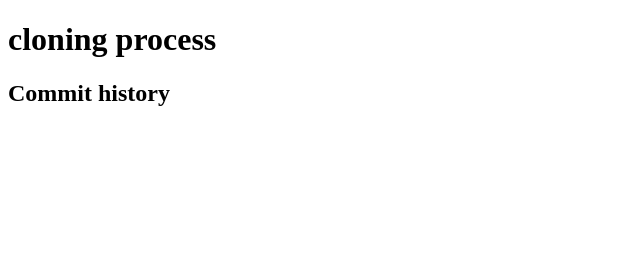
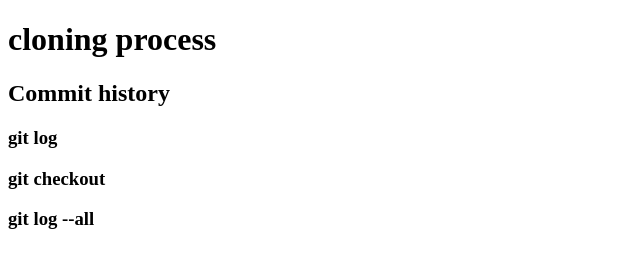
Before and after one commit to Bhagavathulasrividya/cloning-process-78r, a plain HTML site: page index.html in a window 1280 px wide. Shown: the whole page, without its empty margins (0-640 px from the left). Drawn offline with Linux system fonts and the light colour scheme.

Commit message:
version-3

```diff
--- a/index.html
+++ b/index.html
@@ -8,5 +8,10 @@
 <body>
     <h1>cloning process</h1>
     <h2>Commit history</h2>
+    <h3>git log</h3>
+    <h3>git checkout </h3>
+    <h3>git log --all
+
+    </h3>
 </body>
 </html>
```
